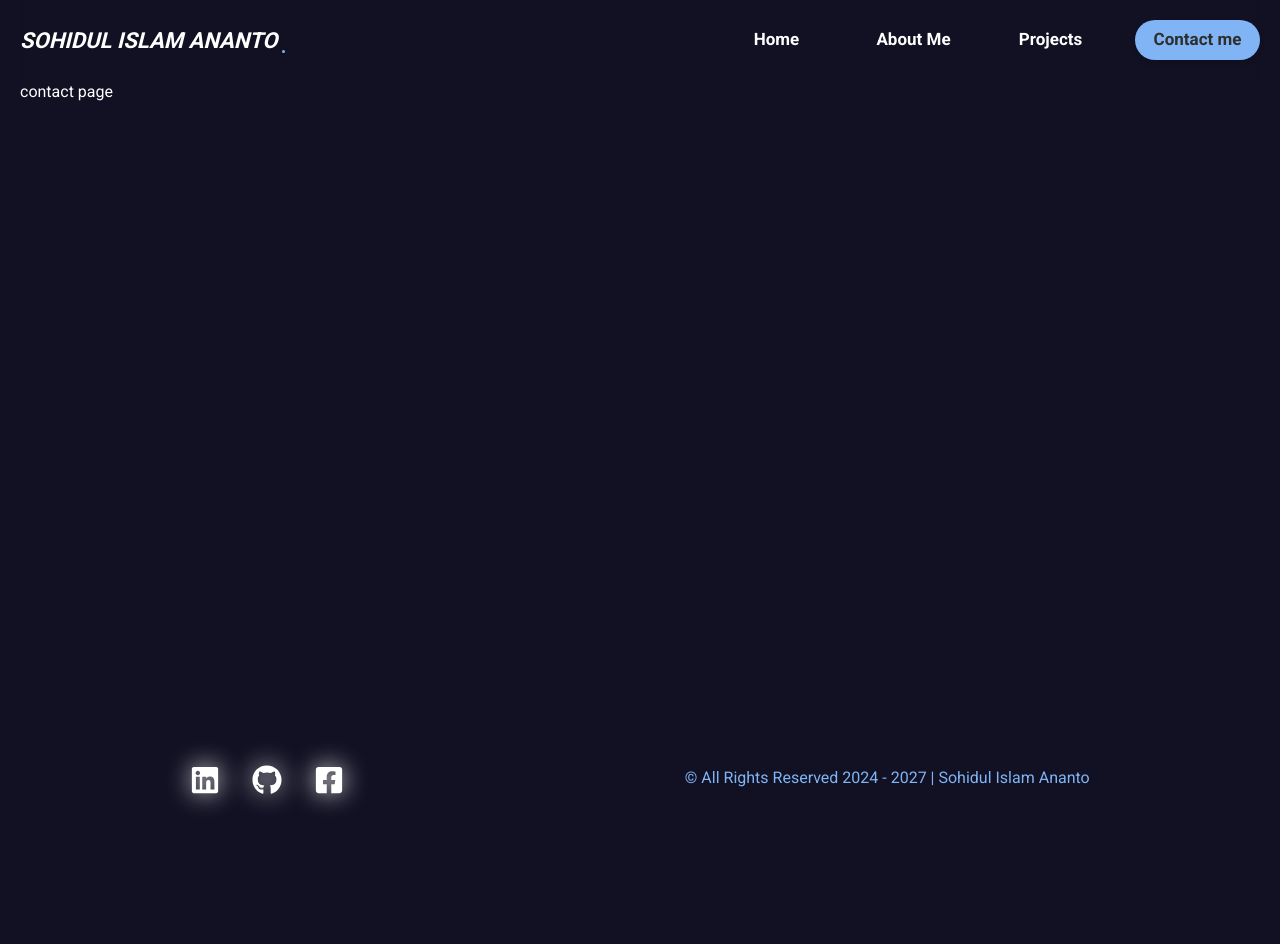
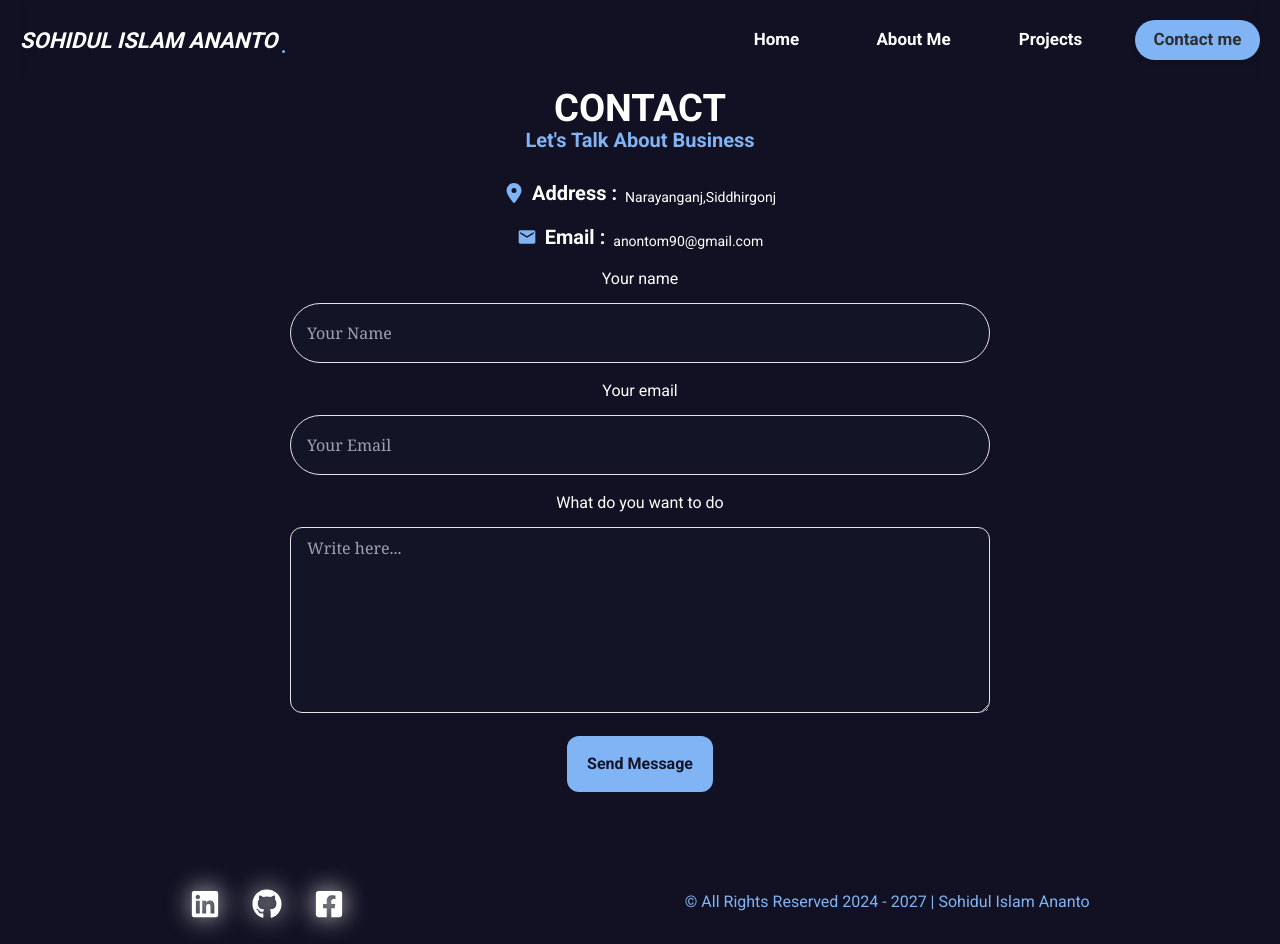
Before and after one commit to anonto42/sohiduldev, a Next.js app: page /contact in a window 1280 px wide. Before the commit the page ends 820 px from the top, so only its background shows below. Built offline with nearby package versions, Linux system fonts and the light colour scheme.

Commit message:
updated the form

```diff
--- a/src/app/(general)/contact/page.tsx
+++ b/src/app/(general)/contact/page.tsx
@@ -1,8 +1,11 @@
+import Form from '@/components/Contact/Form'
 import React from 'react'
 
 const ContactMePage = () => {
   return (
-    <div>contact page</div>
+    <div>
+      <Form />
+    </div>
   )
 }
 
--- a/src/app/(general)/page.tsx
+++ b/src/app/(general)/page.tsx
@@ -1,4 +1,4 @@
-import Contact from '@/components/Contact/Contact'
+import Form from '@/components/Contact/Form'
 import Introduction from '@/components/Introduction/Introduction'
 import Section from '@/components/ProjectSection/Section'
 import Services from '@/components/ServicesInformation/Services'
@@ -17,7 +17,7 @@ const HomePage = () => {
       {/* resent used technologies */}
       <UsedTechnologies />
       {/* Contact From */}
-      <Contact />
+      <Form />
     </div>
   )
 }
--- a/src/components/Contact/Contact.tsx
+++ /dev/null
@@ -1,39 +0,0 @@
-import React from 'react';
-import { FaLocationDot } from 'react-icons/fa6';
-import { MdEmail } from 'react-icons/md';
-import Form from './Form';
-
-const Contact = () => {
-  return (
-    <section className='w-full h-auto mb-9 text-textColor md:text-center'>
-        {/* contact */}
-       <div className='mb-6'>
-        <div className='text-center'>
-          <h1 className='text-[38px] font-semibold'>CONTACT</h1>
-          <h2 className='text-[20px] font-semibold text-highlighte -mt-3'>Let&apos;s Talk About Business</h2>
-        </div>
-       </div>
-       {/* address info */}
-       <div>
-        <div className='mb-4 md:flex md:justify-center'>
-          <div className='flex md:justify-center items-center text-xl font-semibold'>
-            <FaLocationDot className='mr-2 text-highlighte' />
-            <h1>Address :</h1>
-          </div>
-          <p className='text-sm font-thin md:mt-2 md:ml-2'>Narayanganj,Siddhirgonj</p>
-        </div>
-        <div className='mb-4 md:flex md:justify-center'>
-          <div className='flex md:justify-center items-center text-xl font-semibold'>
-            <MdEmail className='mr-2 text-highlighte' />
-            <h1>Email :</h1>
-          </div>
-          <p className='text-sm font-thin md:mt-2 md:ml-2'>anontom90@gmail.com</p>
-        </div>
-       </div>
-       {/* from */}
-       <Form />
-      </section>
-  )
-}
-
-export default Contact
--- a/src/components/Contact/Form.tsx
+++ b/src/components/Contact/Form.tsx
@@ -1,9 +1,36 @@
 import React from 'react'
+import { FaLocationDot } from 'react-icons/fa6';
+import { MdEmail } from 'react-icons/md';
 
 const Form = () => {
   return (
-    <section>
+    <section className='w-full h-auto mb-9 text-textColor md:text-center'>
+        {/* contact */}
+       <div className='mb-6'>
+        <div className='text-center'>
+          <h1 className='text-[38px] font-semibold'>CONTACT</h1>
+          <h2 className='text-[20px] font-semibold text-highlighte -mt-3'>Let&apos;s Talk About Business</h2>
+        </div>
+       </div>
+       {/* address info */}
        <div>
+        <div className='mb-4 md:flex md:justify-center'>
+          <div className='flex md:justify-center items-center text-xl font-semibold'>
+            <FaLocationDot className='mr-2 text-highlighte' />
+            <h1>Address :</h1>
+          </div>
+          <p className='text-sm font-thin md:mt-2 md:ml-2'>Narayanganj,Siddhirgonj</p>
+        </div>
+        <div className='mb-4 md:flex md:justify-center'>
+          <div className='flex md:justify-center items-center text-xl font-semibold'>
+            <MdEmail className='mr-2 text-highlighte' />
+            <h1>Email :</h1>
+          </div>
+          <p className='text-sm font-thin md:mt-2 md:ml-2'>anontom90@gmail.com</p>
+        </div>
+       </div>
+       {/* from */}
+       <div >
         <div className='w-full mb-4'>
           <h1 className='font-thin'>Your name</h1>
           <input placeholder='Your Name' type="text" className='w-full md:w-[700px] outline-none h-[60px] border bg-[#141427] rounded-full px-4 mt-3 placeholder:font-serif'/>
```
Lines whose indentation alone changed are shown as unchanged.
